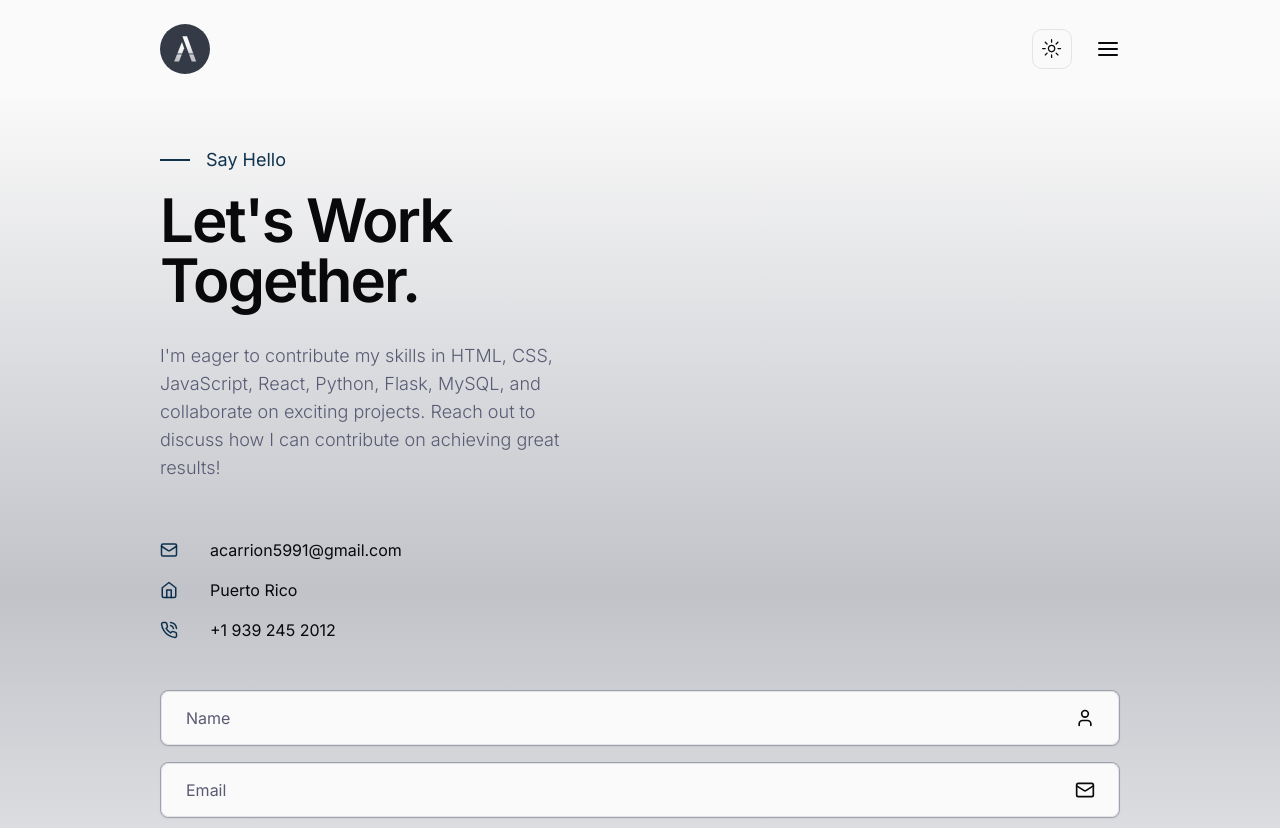
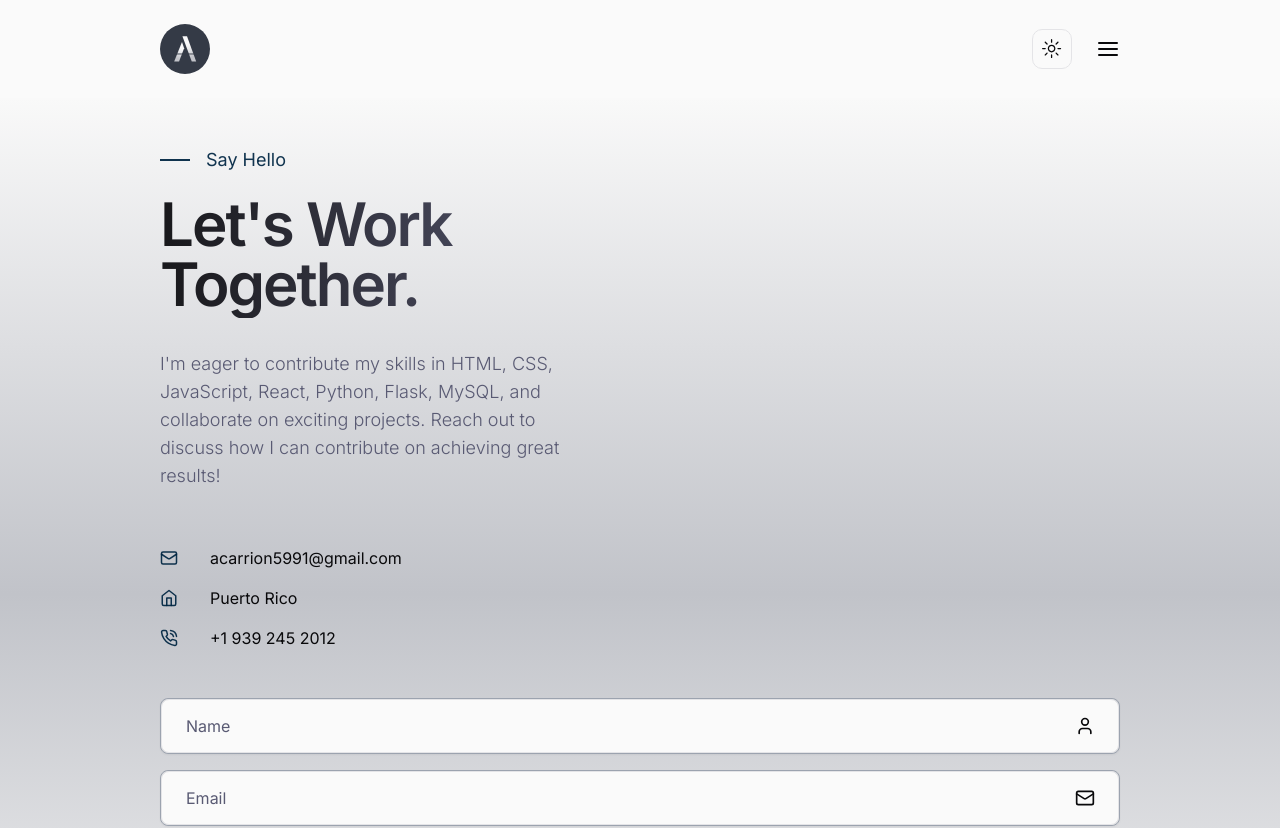
Before and after one commit to AngelJCT/software_engineer_portfolio, a Next.js app: page /contact in a window 1280 px wide. Shown: the top 828 px of the page. Built offline with nearby package versions, Linux system fonts and the light colour scheme.

Commit message:
adding gradient bg to h1 titles

```diff
--- a/app/contact/page.jsx
+++ b/app/contact/page.jsx
@@ -14,7 +14,9 @@ const Contact = () => {
               <span className="w-[30px] h-[2px] bg-darkBlue dark:bg-[#7c95ba]"></span>
               Say Hello
             </div>
-            <h1 className="h1 max-w-md mb-8">Let's Work Together.</h1>
+            <h1 className="h1 max-w-md mb-8 py-1 bg-gradient-to-r from-primary to-muted-foreground bg-clip-text text-transparent dark:bg-gradient-to-r dark:from-primary dark:to-muted-foreground dark:bg-clip-text dark:text-transparent">
+              Let's Work Together.
+            </h1>
             <p className="subtitle max-w-[400px]">
               I'm eager to contribute my skills in HTML, CSS, JavaScript, React,
               Python, Flask, MySQL, and collaborate on exciting projects. Reach
--- a/components/Hero.jsx
+++ b/components/Hero.jsx
@@ -74,7 +74,9 @@ const Hero = () => {
             <div className="text-sm uppercase font-semibold mb-4 text-primary tracking-[4px]">
               Software Developer
             </div>
-            <h1 className="hero-title h1 mb-4">Hi, I'm Angel Carrion</h1>
+            <h1 className="hero-title h1 mb-4 py-1 bg-gradient-to-r from-primary to-muted-foreground bg-clip-text text-transparent dark:bg-gradient-to-r dark:from-primary dark:to-muted-foreground dark:text-transparent dark:bg-clip-text">
+              Hi, I'm Angel Carrion
+            </h1>
             <p className="subtitle max-w-[490px] mx-auto xl:mx-0">
               "Software Developer with a focus on creating intuitive and
               engaging digital experiences. Love merging photography with AI.
```
